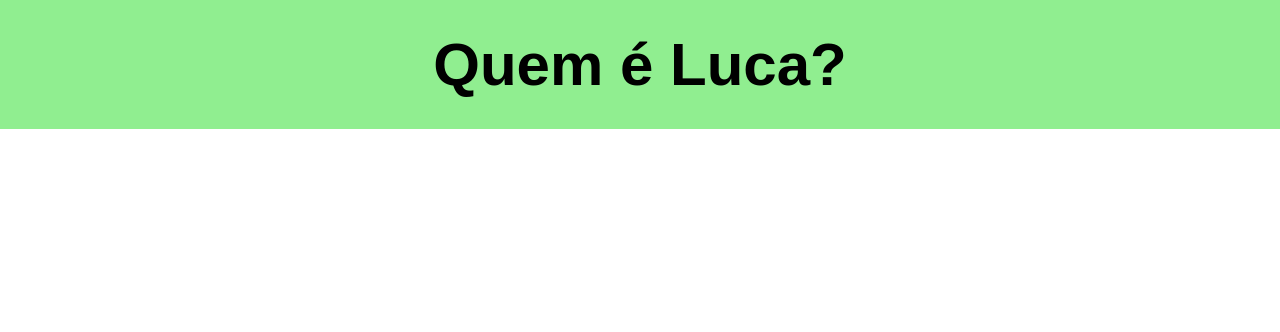
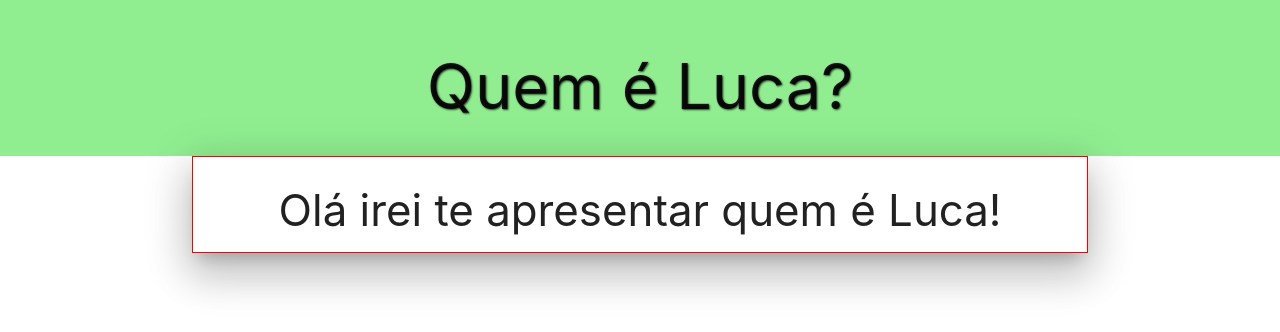
Before and after one commit to caueperuque/site-luca, a plain HTML site: page index.html in a window 1280 px wide. Drawn offline with nearby package versions, Linux system fonts and the light colour scheme.

Commit message:
criado header

```diff
--- a/index.html
+++ b/index.html
@@ -1,15 +1,23 @@
 <!DOCTYPE html>
 <html lang="pt-br">
+
 <head>
   <link rel="stylesheet" href="style.css">
   <meta charset="UTF-8">
   <meta http-equiv="X-UA-Compatible" content="IE=edge">
   <meta name="viewport" content="width=device-width, initial-scale=1.0">
+  <link rel="stylesheet" href="https://cdnjs.cloudflare.com/ajax/libs/materialize/1.0.0/css/materialize.min.css">
   <title>Quem é Luca?</title>
 </head>
+
 <body>
   <header>
-        <h1>Quem é Luca?</h1>
+    <h1 class="">Quem é Luca?</h1>
   </header>
+  <section class="container z-depth-5">
+    <h3>Olá irei te apresentar quem é Luca!</h2>
+    <img src="">
+  </section>
 </body>
+
 </html>
--- a/style.css
+++ b/style.css
@@ -6,15 +6,20 @@
     box-sizing: border-box;
 }
 
-body{
-    font-family: Monserrat,sans-serif;
-}
-
 header{
     text-align: center;
     font-size: 30px;
     background-color: lightgreen;
-    padding: 30px;
-    position: fixed;
+    padding: 10px;
     width: 100%;
 }
+
+.container {
+    border: 1px solid red;
+    display: flex;
+    justify-content: center;
+}
+
+h1 {
+    text-shadow: 1px 1px 2px rgb(56, 56, 56);
+}
```
Lines whose indentation alone changed are shown as unchanged.
